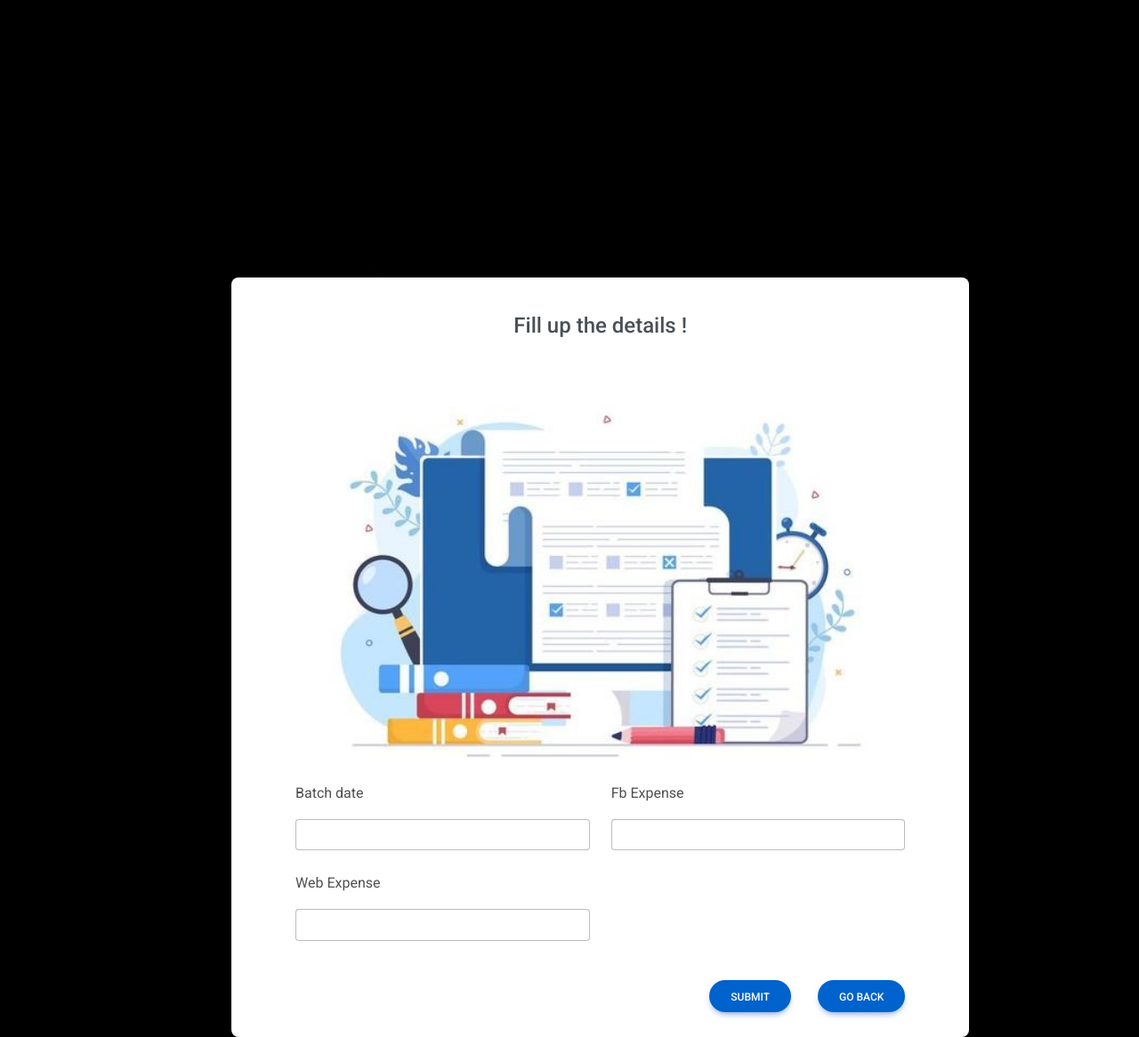
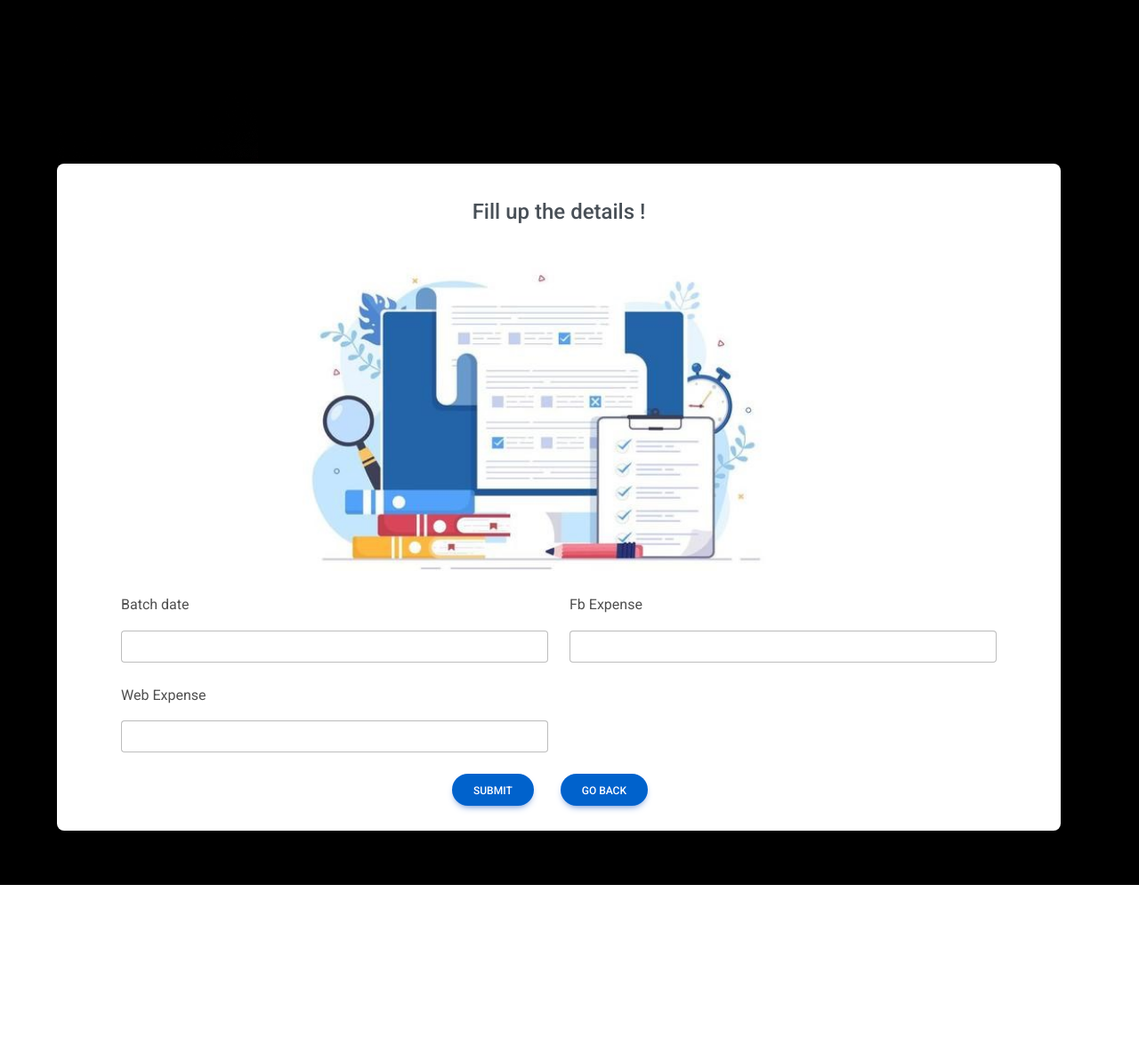
Before and after one commit to kavyashree2023/english_partner, a Django app: page /adm in a window 1280 px wide. Shown: the whole page at 89% size. After the commit the page ends 995 px from the top, so only its background shows below. Run offline with Django 4.2, Linux system fonts and the light colour scheme; some libraries are stand-ins or nearby versions.

Commit message:
update the html

```diff
--- a/counsellorApp/templates/home/adm.html
+++ b/counsellorApp/templates/home/adm.html
@@ -40,6 +40,7 @@
             color: black;
             margin-top: 50px;
         }
+
     </style>
 </head>
 
@@ -89,6 +90,7 @@
     <link href="https://fonts.googleapis.com/css?family=Roboto:300,400,500,700&display=swap" rel="stylesheet" />
     <!-- MDB -->
     <link href="https://cdnjs.cloudflare.com/ajax/libs/mdb-ui-kit/6.4.0/mdb.min.css" rel="stylesheet" />
+    <link rel="stylesheet" href="/static/css/user.css">
 
     <style>
         .card-custom {
@@ -120,6 +122,7 @@
             color: black;
             margin-top: 50px;
         }
+
     </style>
 </head>
 
@@ -130,8 +133,8 @@
 <body class="gradient-custom">
 
 <body class="gradient-custom d-flex align-items-center">
-    <div class="row mt-30 mx-30" style="margin-top:25px;">
-        <div class="row mt-40 mx-40 " style="margin-top:25px ;">
+    <div class="row mt-30 mx-30" style="margin-top:25px;padding-right:0px;">
+        <div class="row mt-40 mx-40 ">
             <div class="col-md-3">
 
                 <div class="text-center">
@@ -140,15 +143,15 @@
 
 
             </div>
-            <div style="margin-left:-60px;margin-top:50px;" class="col-md-8 justify-content-center">
+            <div style="margin-top:-30px;margin-bottom:50px;padding-bottom:20px;" class="justify">
                 <img  width="20%" height="20%" src="static\images\slider\black.jpg">
                 <div class="card pb-4">
                     <div class="card-body mt-0 mx-5">
                         <div class="text-center mb-3 pb-2 mt-3">
-                            <h4 style="color: #495057 ;">Fill up the details !</h4>
+                            <h4 style="color: #495057;">Fill up the details !</h4>
                         </div>
                         &nbsp;&nbsp;&nbsp;&nbsp;&nbsp;&nbsp;&nbsp;&nbsp;&nbsp;&nbsp;&nbsp;&nbsp;&nbsp;&nbsp;&nbsp;&nbsp;&nbsp;&nbsp;&nbsp;&nbsp;&nbsp;&nbsp;&nbsp;&nbsp;&nbsp;&nbsp;&nbsp;&nbsp;&nbsp;&nbsp;&nbsp;&nbsp;&nbsp;&nbsp;&nbsp;&nbsp;&nbsp;&nbsp;&nbsp;&nbsp;&nbsp;&nbsp;
-                        <img  width="100%" height="75%" src="static\images\slider\fillup.jpg"><br><br>
+                        <img  width="60%" height="60%" src="static\images\slider\fillup.jpg"><br><br>
                         <form class="mb-0" action="{% url 'adm' %}" method="post" enctype="multipart/form-data">
                             {% csrf_token %}
 
@@ -198,7 +201,7 @@
 
 
 
-                            <div style="margin-top:20px;margin-bottom:-20px;" class="float-end d-flex justify-content-center">
+                            <div style="margin-top:20px;margin-bottom:-20px;align-items:center;justify-content:center;display:flex" class="justify-content">
                                 <!-- Submit button -->
                                 <button type="submit" class="btn btn-primary btn-rounded" style="background-color: #0062CC ;margin-left:-20px;">Submit </button>
                                 <a href="/cdc" class="btn btn-primary btn-rounded" style="background-color: #0062CC ;margin-left:30px;">Go back</a>
--- a/counsellorApp/views.py
+++ b/counsellorApp/views.py
@@ -25,7 +25,6 @@ def home(request):
 @csrf_protect
 def cdc(request):
     return render(request, 'home/cdc.html')
-
 
 @csrf_protect
 def loginPage(request):
```
